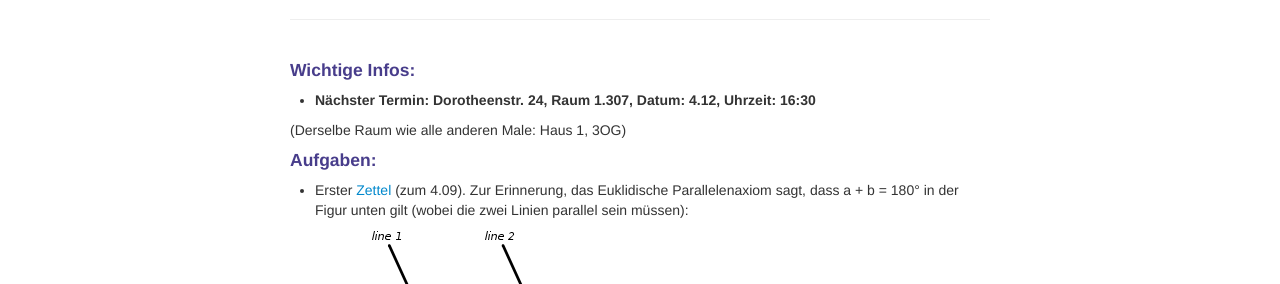
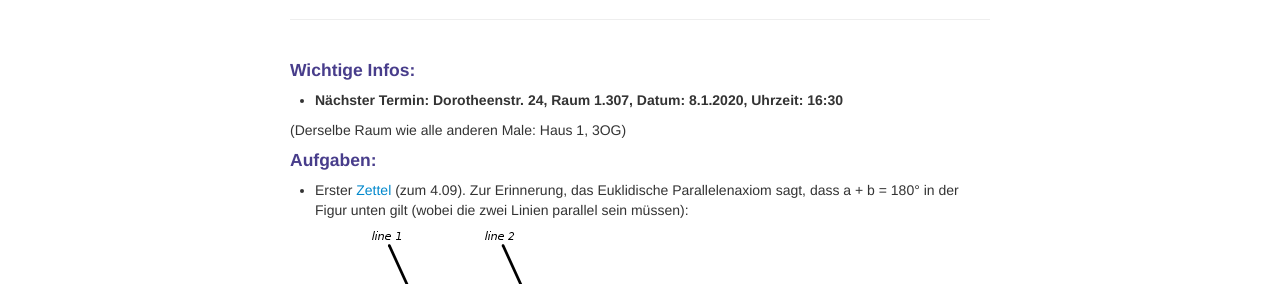
Before and after one commit to T-Cornelis/t-cornelis.github.io, a Jekyll site: the page built from pages/msb.md, in a window 1280 px wide. Shown: the part 142-426 px from the top of the page. Built offline with Jekyll 4.4.1, drawn with Linux system fonts in a browser that asks for light colours.

Commit message:
new date

```diff
--- a/pages/msb.md
+++ b/pages/msb.md
@@ -7,7 +7,7 @@ description: MSG Zirkel Webseite
 
 #### Wichtige Infos:
 
- - ##### Nächster Termin: Dorotheenstr. 24, Raum 1.307, Datum: 4.12, Uhrzeit: 16:30
+ - ##### Nächster Termin: Dorotheenstr. 24, Raum 1.307, Datum: 8.1.2020, Uhrzeit: 16:30
 
 (Derselbe Raum wie alle anderen Male: Haus 1, 3OG)
 
```
